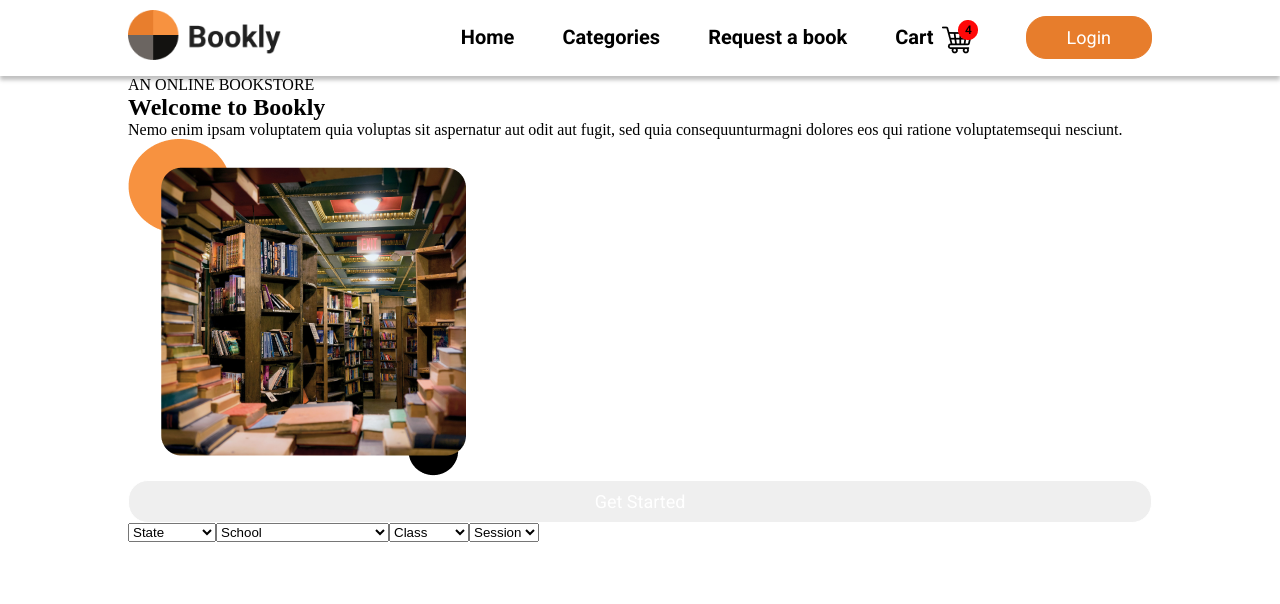
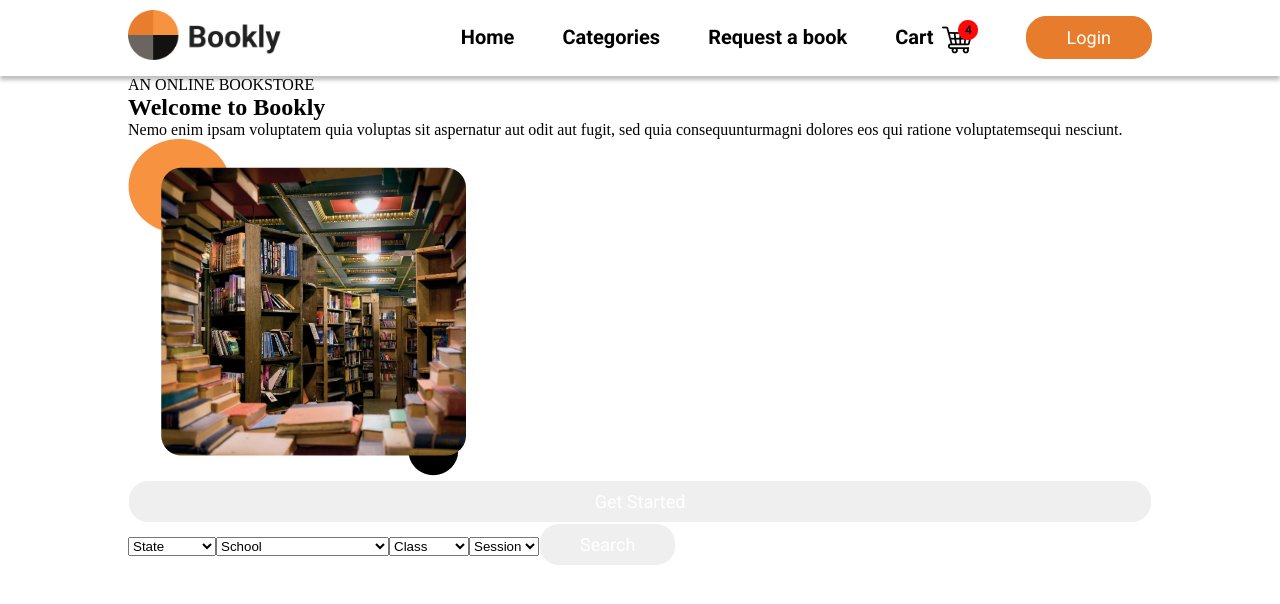
Before and after one commit to gift56/Bookly2.0, a React (Create React App) app: page / in a window 1280 px wide. Shown: the top 604 px of the page. Built offline with nearby package versions, Linux system fonts and the light colour scheme; the HTML template or start-up script is replaced by a standard one; a web font is replaced by a local one.

Commit message:
done with jsx

```diff
--- a/src/components/Welcome.jsx
+++ b/src/components/Welcome.jsx
@@ -34,6 +34,7 @@ const Welcome = () => {
                   ))}
                 </select>
               ))}
+              <Button className="search" text="Search" />
             </form>
           </div>
         </div>
```
